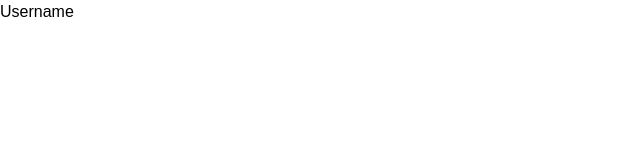
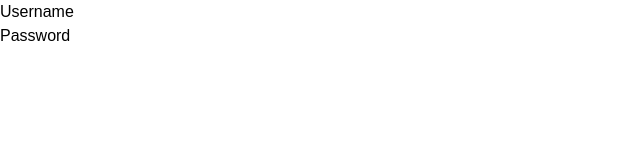
Before and after one commit to Siddhesh-Sarfare/Portfolio, a React (Create React App) app: page / in a window 1280 px wide. Shown: the top 160 px of the page, without its empty margins (0-640 px from the left). Built offline with nearby package versions, Linux system fonts and the light colour scheme.

Commit message:
Refactor: Added Password test

```diff
--- a/src/App.js
+++ b/src/App.js
@@ -8,6 +8,9 @@ function App() {
         <p>
           Username
         </p>
+        <p>
+          Password
+        </p>
       </div>
     </div>
   );
```
